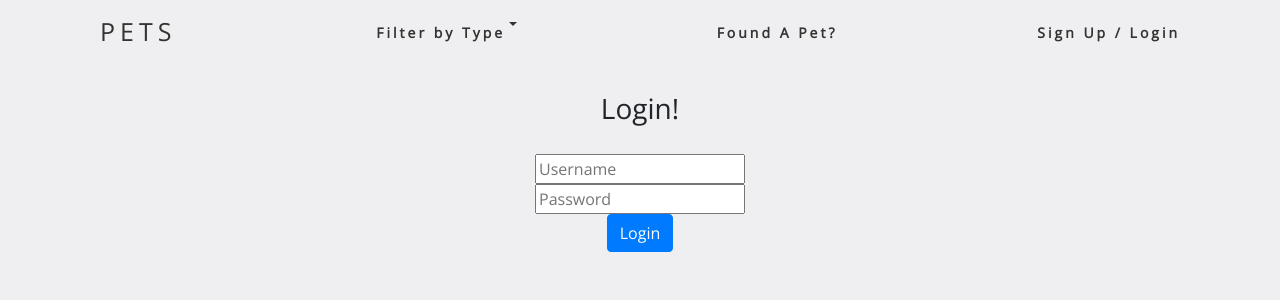
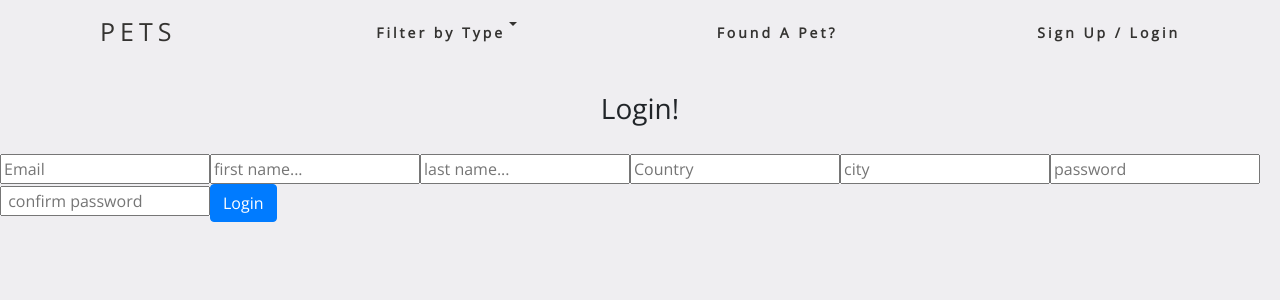
Before and after one commit to antman999/mod4-project-frontend, a React (Create React App) app: page /login in a window 1280 px wide. Shown: the top 300 px of the page. Built offline with nearby package versions, Linux system fonts and the light colour scheme; no server answers.

Commit message:
login started

```diff
--- a/src/components/Login.js
+++ b/src/components/Login.js
@@ -5,48 +5,135 @@ class Login extends React.Component {
 		newUser: false,
 		email: '',
 		password: '',
-		confirmAcc: '',
+		passwordC: '',
 		firstName: '',
 		lastName: '',
 		petPreference: '',
 		country: '',
 		city: '',
 		zip: null,
-		bio: '',
+        bio: ''
+    };
+
+
+
+	// handleNewUser = () => {
+	// 	this.setState(prevState => ({
+	// 		newUser: !prevState.newUser,
+	// 		email: '',
+	// 		password: '',
+	// 		passwordC: '',
+	// 		firstName: '',
+	// 		lastName: '',
+	// 		petPreference: '',
+	// 		country: '',
+	// 		city: '',
+	// 		zip: null,
+	// 		bio: '',
+	// 	}));
+	// };
+
+    handleChange = e => {
+        console.log(e.target.value)
+		this.setState({ [e.target.name]: e.target.value });
 	};
 
-	handleNewUser = () => {
-		this.setState(prevState => ({
-			newUser: !prevState.newUser,
-			email: '',
-			password: '',
-			confirmAcc: '',
-			firstName: '',
-			lastName: '',
-			petPreference: '',
-			country: '',
-			city: '',
-			zip: null,
-			bio: '',
-		}));
-    };
+	handleSubmit = e => {
+		e.preventDefault();
 
-    handleChange = e => {
-        this.setState({[e.target.name]:e.target.value})
-    }
+		if (this.state.password === this.state.passwordC) {
+			fetch('http://localhost:3001/api/v1/login', {
+				method: 'POST',
+				headers: {
+					'Content-Type': 'application/json',
+					Accept: 'application/json',
+				},
+				body: JSON.stringify({
+					email: this.state.email,
+					password_digest: this.state.password,
+					first_name: this.state.firstName,
+					last_name: this.state.last_name,
+					pet_preference: this.state.petPreference,
+					country: this.state.country,
+					city: this.state.city,
+					zip: this.state.zip,
+				}),
+			})
+				.then(res => res.json())
+				.then(response => {
+					if (response.errors) {
+						alert(response.errors);
+                    } else {
 
-
+							// // send them somewhere
+							// // storing the user object SOMEWHERE
+							this.props.setUser(response);
+					}
+				});
+		} else {
+			alert("Passwords don't match!");
+		}
+	};
 
 	render() {
 		return (
 			<div>
 				<h3 className='login-header'>Login!</h3>
-				<form className='login-form'>
-					<input type='text' placeholder='Username' />
-					<br></br>
-					<input type='password' placeholder='Password' />
-					<br></br>
-					<button type='button' class='btn btn-primary'>
+				<form onSubmit={this.handleSubmit}>
+					<input
+						name='email'
+						value={this.state.email}
+						onChange={this.handleChange}
+						type='text'
+						placeholder='Email'
+					/>
+
+					<input
+						name='firstName'
+						value={this.state.firstName}
+						onChange={this.handleChange}
+						type='text'
+						placeholder='first name...'
+					/>
+					<input
+						name='lastName'
+						value={this.state.lastName}
+						onChange={this.handleChange}
+						type='text'
+						placeholder='last name...'
+					/>
+
+					<input
+						name='country'
+						value={this.state.country}
+						onChange={this.handleChange}
+						type='text'
+						placeholder='Country'
+					/>
+					<input
+						name='city'
+						value={this.state.city}
+						onChange={this.handleChange}
+						type='text'
+						placeholder='city'
+					/>
+					<input
+						name='password'
+						value={this.state.password}
+						onChange={this.handleChange}
+						type='text'
+						placeholder='password'
+					/>
+
+					<input
+						name='passwordC'
+						value={this.state.passwordC}
+						onChange={this.handleChange}
+						type='text'
+						placeholder=' confirm password'
+					/>
+
+					<button type='submit' class='btn btn-primary'>
 						Login
 					</button>
 				</form>
--- a/src/containers/HomeContainer.js
+++ b/src/containers/HomeContainer.js
@@ -14,14 +14,14 @@ import CreatePet from '../components/CreatePet'
 
 
 class HomeContainer extends Component {
-
 	state = {
 		pets: [],
-	  token:'',
-	  filterBy: ''
-	  }
+		token: '',
+    filterBy: '',
+    currentUser:null
+	};
 
-	  componentDidMount(){
+	componentDidMount() {
 		fetch('https://api.petfinder.com/v2/oauth2/token', {
 			method: 'POST',
 			headers: {
@@ -29,16 +29,16 @@ class HomeContainer extends Component {
 				'Content-Type': 'application/json',
 			},
 			body: JSON.stringify({
-          "grant_type": "client_credentials", "client_id": '3ZzjR0Nnn3z0kJL2kUa9nIZFOkf5qmGUDsEAWfcEdhQvNWfjJN', "client_secret": '0B9CuxL5JNVl9DcTIOmCzvDRsK6mpzSQijJReNCp'
+				grant_type: 'client_credentials',
+				client_id: '3ZzjR0Nnn3z0kJL2kUa9nIZFOkf5qmGUDsEAWfcEdhQvNWfjJN',
+				client_secret: '0B9CuxL5JNVl9DcTIOmCzvDRsK6mpzSQijJReNCp',
 			}),
 		})
 			.then(res => res.json())
 			.then(token => {
 				this.setState({ token: token }, () => this.getPets());
 			});
-
 	}
-
 
 	getPets = () => {
 		fetch('https://api.petfinder.com/v2/animals', {
@@ -53,52 +53,82 @@ class HomeContainer extends Component {
 			.then(data => {
 				this.setState({ pets: data.animals });
 			});
+	};
+
+	addPet = pet => {
+		this.setState({
+			pets: [...this.state.pets, pet],
+		});
+	};
+
+	filterHandler = e => {
+		this.setState({
+			filterBy: e.target.name,
+		});
+	};
+
+  setUser = user => {
+    console.log(this.props)
+    this.setState({ currentUser: user }, () => {
+      this.props.history.push('/pets');
+    }	);
+	};
+//
+	render() {
+		let filteredPets = [...this.state.pets];
+		if (this.state.filterBy === 'dogs') {
+			filteredPets = filteredPets.filter(pet => pet.type === 'Dog');
+		} else if (this.state.filterBy === 'cats') {
+			filteredPets = filteredPets.filter(pet => pet.type === 'Cat');
+		} else if (this.state.filterBy === 'birds') {
+			filteredPets = filteredPets.filter(pet => pet.type === 'Bird');
+		} else if (this.state.filterBy === 'all') {
+			filteredPets = filteredPets;
     }
-
-
-	addPet = (pet) => {
-		this.setState({
-			pets: [...this.state.pets, pet ]
-		})
-	}
-
-	filterHandler = (e) => {
-		this.setState({
-			filterBy: e.target.name
-		})
-	}
-
-  render() {
-	  let filteredPets = [...this.state.pets]
-      if(this.state.filterBy === 'dogs'){
-		  filteredPets = filteredPets.filter(pet => pet.type === 'Dog')
-	  }
-	  else if(this.state.filterBy === 'cats'){
-		filteredPets = filteredPets.filter(pet => pet.type === 'Cat')
-	 }
-	 else if(this.state.filterBy === 'birds'){
-		filteredPets = filteredPets.filter(pet => pet.type === 'Bird')
-	 }
-	 else if(this.state.filterBy === 'all'){
-		filteredPets = filteredPets
-	 }
+    console.log(this.state.currentUser)
 		return (
 			<div>
 				<NavBar
 					filterBy={this.state.filterBy}
-		filterHandler={this.filterHandler}/>
+					filterHandler={this.filterHandler}
+				/>
 				<PetsContainer />
 				<Router>
-			<Route exact path='/pets/:id' render={routerProps => (<PetPage pets={this.state.pets} {...routerProps}/>)} />
-			<Route exact path='/pets' render={routerProps => (<PetCard pets={filteredPets} {...routerProps}/>)} />
+					<Route
+						exact
+						path='/pets/:id'
+						render={routerProps => (
+							<PetPage pets={this.state.pets} {...routerProps} />
+						)}
+					/>
+					<Route
+						exact
+						path='/pets'
+						render={routerProps => (
+							<PetCard pets={filteredPets} {...routerProps} />
+						)}
+					/>
 					<Route path='/about' component={About} />
-			<Route path='/contact'render={routerProps => <ContactForm {...routerProps} />} />
+					<Route
+						path='/contact'
+						render={routerProps => <ContactForm {...routerProps} />}
+					/>
 					<Route exact path='/' component={Home} />
-			<Route exact path='/login' component={Login} />
-			<Route exact path='/create' render={routerProps => <CreatePet {...routerProps} addPet={this.addPet} />} />
+					<Route
+						exact
+						path='/login'
+						render={routerProps =>( <Login setUser={this.setUser} />)}
+					/>
+					<Route
+						exact
+						path='/create'
+						render={routerProps => (
+							<CreatePet {...routerProps} addPet={this.addPet} />
+						)}
+					/>
 				</Router>
 			</div>
-    )
+		);
 	}
 }
 
```
Lines whose indentation alone changed are shown as unchanged.
